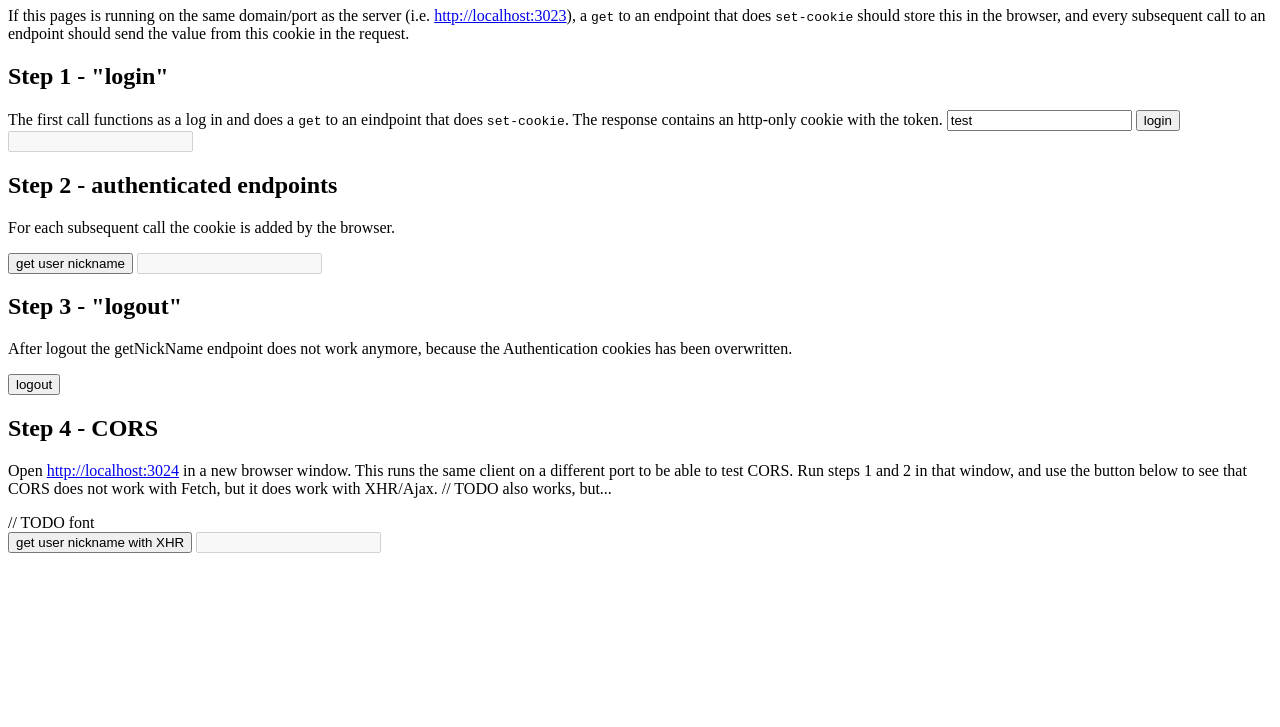
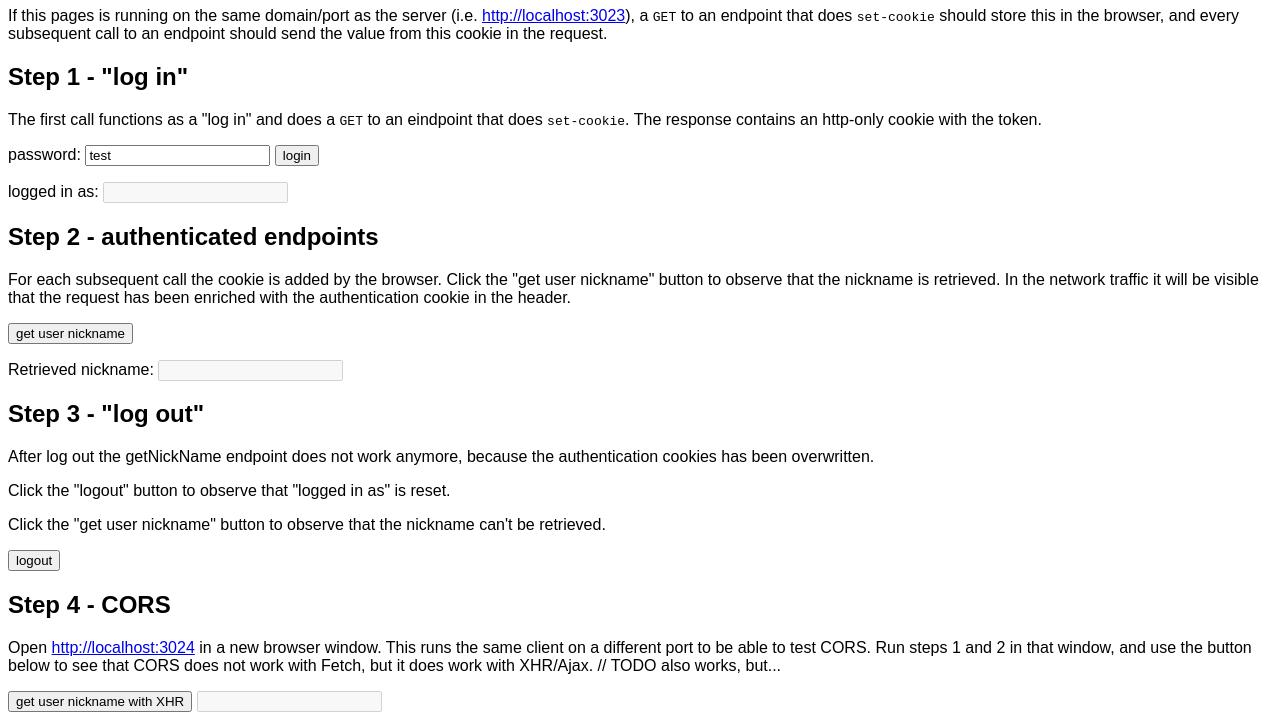
Before and after one commit to mdvanes/authentication-http-only-cors, a website: page public/index.html in a window 1280 px wide. Shown: the part 73-800 px from the top of the page. Drawn offline with Linux system fonts and the light colour scheme.

Commit message:
Update documentation

```diff
--- a/public/index.html
+++ b/public/index.html
@@ -4,6 +4,12 @@
     <meta charset="UTF-8" />
     <meta name="viewport" content="width=device-width, initial-scale=1.0" />
     <title>⚔ Same Site</title>
+    <style>
+      html,
+      body {
+        font-family: sans-serif;
+      }
+    </style>
   </head>
   <body>
     <h1>Test http-only cookies</h1>
@@ -11,34 +17,48 @@
 
     If this pages is running on the same domain/port as the server (i.e.
     <a href="http://localhost:3023">http://localhost:3023</a>), a
-    <code>get</code> to an endpoint that does <code>set-cookie</code> should
+    <code>GET</code> to an endpoint that does <code>set-cookie</code> should
     store this in the browser, and every subsequent call to an endpoint should
     send the value from this cookie in the request.
 
-    <h2>Step 1 - "login"</h2>
+    <h2>Step 1 - "log in"</h2>
 
     <p>
-      The first call functions as a log in and does a <code>get</code> to an
+      The first call functions as a "log in" and does a <code>GET</code> to an
       eindpoint that does <code>set-cookie</code>. The response contains an
       http-only cookie with the token.
+    </p>
 
-      <input id="password" value="test" />
+    <p>
+      password: <input id="password" value="test" />
       <button id="login">login</button>
-      <input id="firstname" disabled />
     </p>
+    <p>logged in as: <input id="firstname" disabled /></p>
 
     <h2>Step 2 - authenticated endpoints</h2>
 
-    <p>For each subsequent call the cookie is added by the browser.</p>
-
-    <button id="getNickName">get user nickname</button>
-    <input id="nickname" disabled />
-
-    <h2>Step 3 - "logout"</h2>
+    <p>
+      For each subsequent call the cookie is added by the browser. Click the
+      "get user nickname" button to observe that the nickname is retrieved. In
+      the network traffic it will be visible that the request has been enriched
+      with the authentication cookie in the header.
+    </p>
 
     <p>
-      After logout the getNickName endpoint does not work anymore, because the
-      Authentication cookies has been overwritten.
+      <button id="getNickName">get user nickname</button>
+    </p>
+    <p>Retrieved nickname: <input id="nickname" disabled /></p>
+
+    <h2>Step 3 - "log out"</h2>
+
+    <p>
+      After log out the getNickName endpoint does not work anymore, because the
+      authentication cookies has been overwritten.
+    </p>
+    <p>Click the "logout" button to observe that "logged in as" is reset.</p>
+    <p>
+      Click the "get user nickname" button to observe that the nickname can't be
+      retrieved.
     </p>
 
     <button id="logout">logout</button>
@@ -53,7 +73,6 @@
       // TODO also works, but...
     </p>
 
-    // TODO font
     <div id="xhrcontrols" style="display: block">
       <button id="getNickNameXHR">get user nickname with XHR</button>
       <input type="text" id="nicknameXHR" disabled />
@@ -79,9 +98,7 @@
                 }),
               }
             : {};
-        return fetch(
-          `https://localhost:3023/api/${endpointName}`,
-          {
+        return fetch(`https://localhost:3023/api/${endpointName}`, {
           ...options,
           method,
           mode: "cors" /* TODO why? */,
@@ -89,8 +106,7 @@
             "Content-Type": "application/json",
           },
           ...bodyOptions,
-          }
-        ).then((data) => data.json());
+        }).then((data) => data.json());
       };
 
       document.getElementById("login").addEventListener("click", async () => {
```
Also changed, not shown: README.md. Lines whose indentation alone changed are shown as unchanged.
